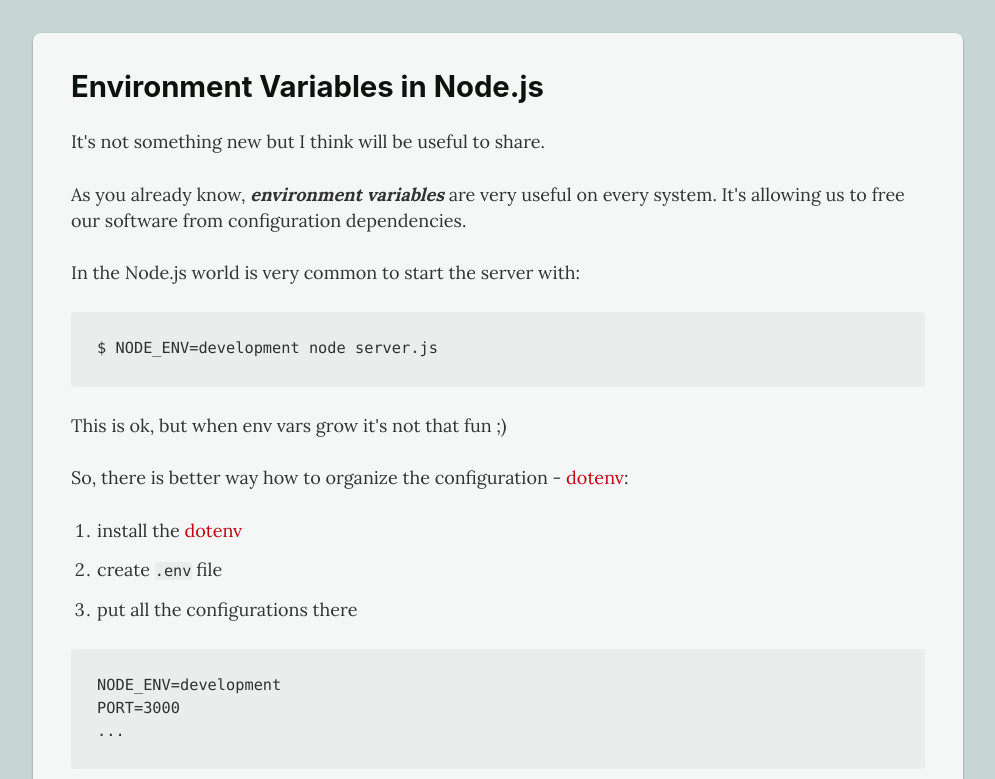
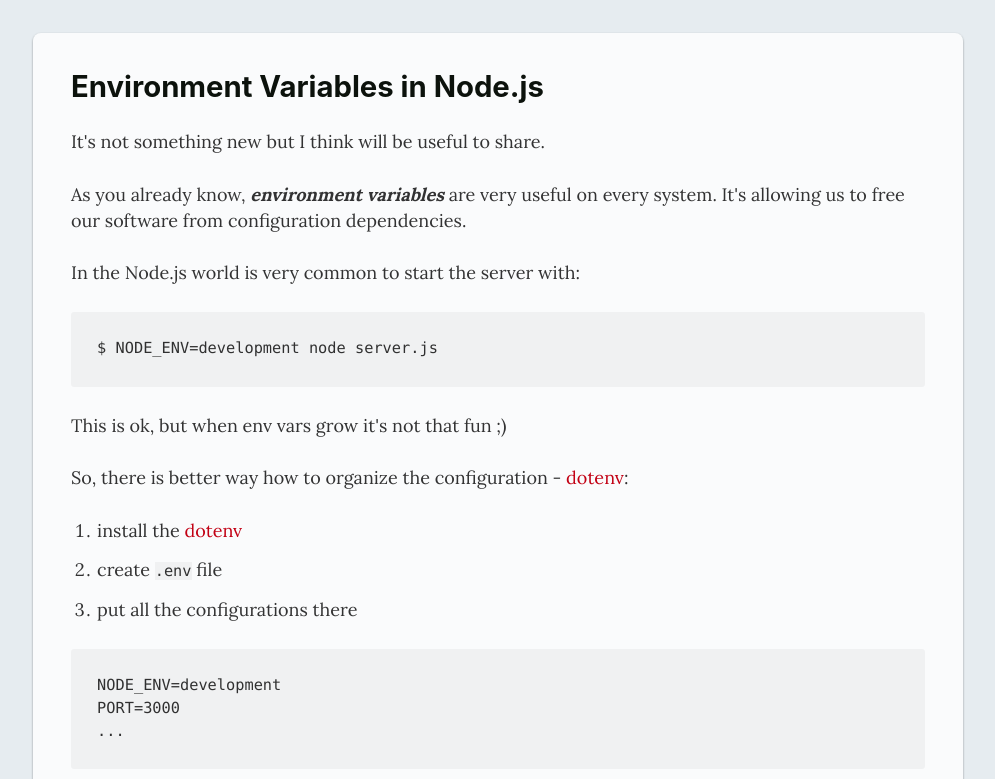
Before and after one commit to fipo/til, a Gatsby site: page / in a window 1280 px wide. Shown: the part 181-960 px from the top of the page, without its empty margins (142-1137 px from the left). Built offline with nearby package versions, Linux system fonts and the light colour scheme; Gatsby itself is replaced by a stand-in of ours; some packages are replaced by stand-ins of ours; code samples lack their colours.

Commit message:
Update background color

```diff
--- a/src/components/global.css
+++ b/src/components/global.css
@@ -11,7 +11,7 @@
   --smoky-black: #0C120C;
   --harvard-crimson: #C20114;
   --nickel: #6d7275;
-  --light-gray: #c7d6d5;
+  --light-gray: #e6ecf0;
   --timberwolf: #ddd7d7;
 }
 
```
